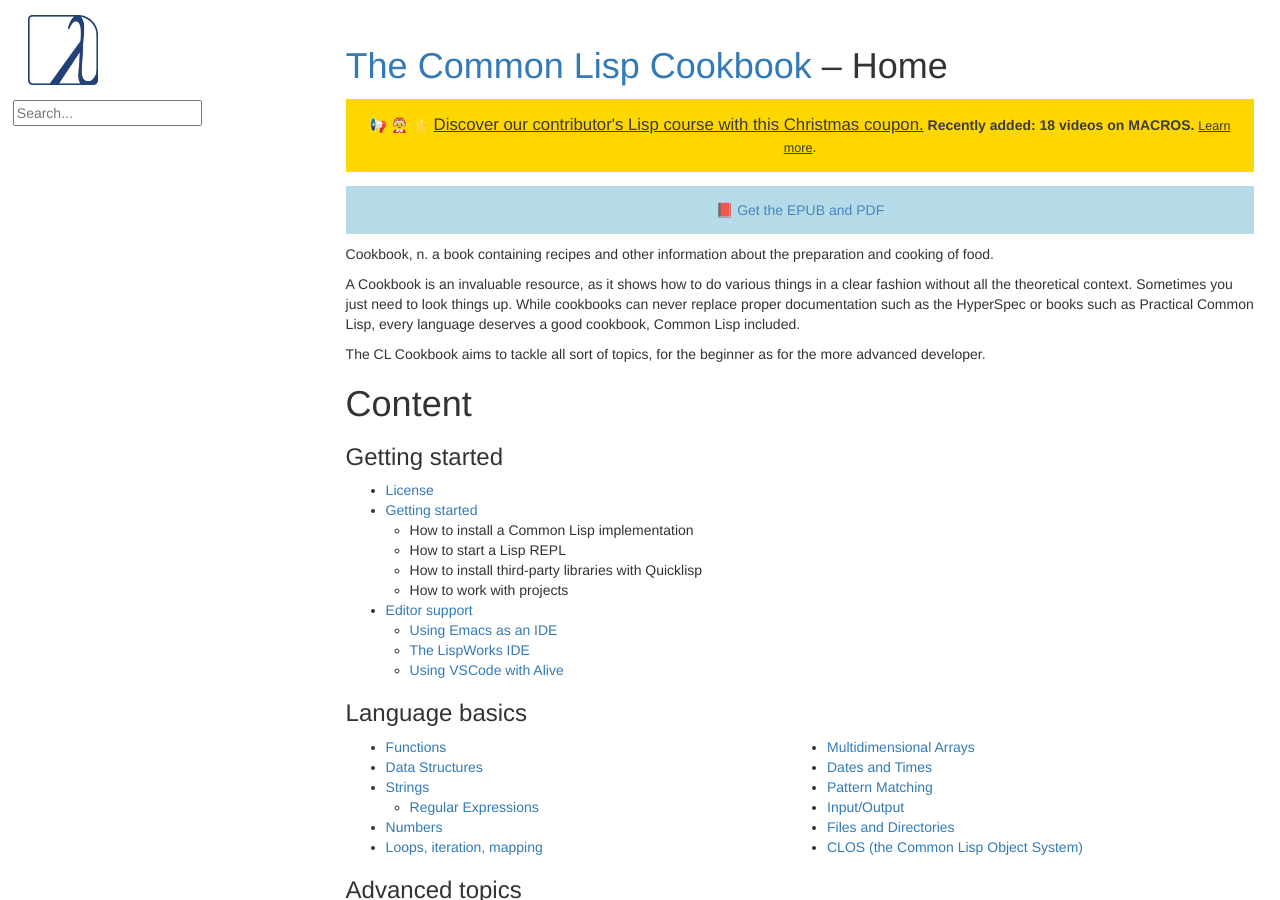
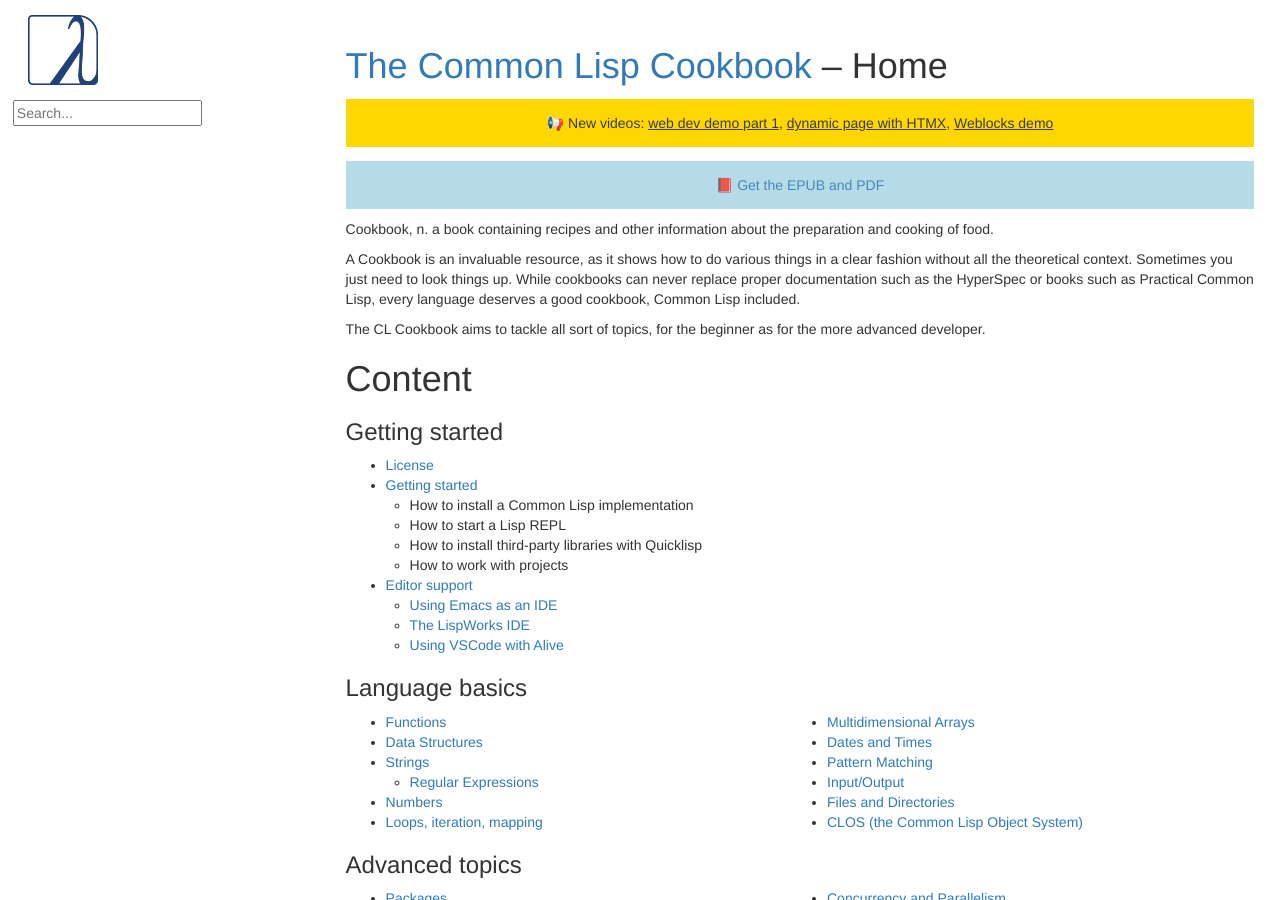
Before and after one commit to LispCookbook/cl-cookbook, a Jekyll site: the page built from index.md, in a window 1280 px wide and 900 px high. Built offline with Jekyll 4.4.1, drawn with Linux system fonts in a browser that asks for light colours; some of the changed text lies outside the part shown.

Commit message:
banner: 3 videos, 3 authors

```diff
--- a/_includes/footer.html
+++ b/_includes/footer.html
@@ -2,6 +2,6 @@
   <hr/>
   &copy; 2002&ndash;2023 the Common Lisp Cookbook Project
   <div>
-    📹 Discover <a style="color: darkgrey; text-decoration: underline", href="https://www.udemy.com/course/common-lisp-programming/?referralCode=2F3D698BBC4326F94358">vindarel's Lisp course on Udemy</a>
+    📹 Discover <a style="color: darkgrey; text-decoration: underline", href="https://www.udemy.com/course/common-lisp-programming/?referralCode=2F3D698BBC4326F94358">our contributor's Common Lisp video course on Udemy</a>
   </div>
 </footer>
--- a/_layouts/chapter.html
+++ b/_layouts/chapter.html
@@ -3,14 +3,19 @@
 ---
 
   <!-- Announcement we can keep for 1 month or more. I remove it and re-add it from time to time. -->
-  <p class="announce">
-    📢 🤶 ⭐
-    <a style="font-size: 120%" href="https://www.udemy.com/course/common-lisp-programming/?couponCode=LISPY-XMAS2023" title="This course is under a paywall on the Udemy platform. Several videos are freely available so you can judge before diving in. vindarel is (I am) the main contributor to this Cookbook."> Discover our contributor's Lisp course with this Christmas coupon.</a>
-     <strong>
-        Recently added: 18 videos on MACROS.
-     </strong>
-    <a style="font-size: 90%" href="https://github.com/vindarel/common-lisp-course-in-videos/">Learn more</a>.
-  </p>
+<!-- <p class="announce"> -->
+    <!-- 📢 🤶 ⭐ -->
+  <!--   <a style="font-size: 120%" href="https://www.udemy.com/course/common-lisp-programming/?couponCode=LISPY-XMAS2023" title="This course is under a paywall on the Udemy platform. Several videos are freely available so you can judge before diving in. vindarel is (I am) the main contributor to this Cookbook."> Discover our contributor's Lisp course with this Christmas coupon.</a> -->
+  <!--    <strong> -->
+  <!--       Recently added: 18 videos on MACROS. -->
+  <!--    </strong> -->
+  <!--   <a style="font-size: 90%" href="https://github.com/vindarel/common-lisp-course-in-videos/">Learn more</a>. -->
+  <!-- </p> -->
+
+    <p class="announce">
+      📢 New videos: <a href="https://www.youtube.com/watch?v=h_noB1sI_e8">web dev demo part 1</a>, <a href="https://www.youtube.com/watch?v=xnwc7irnc8k">dynamic page with HTMX</a>, <a href="https://www.youtube.com/watch?v=Zpn86AQRVN8">Weblocks demo</a>
+    </p>
+
   <p class="announce-neutral">
    📕 <a href="/cl-cookbook/#download-in-epub">Get the EPUB and PDF</a>
   </p>
```
